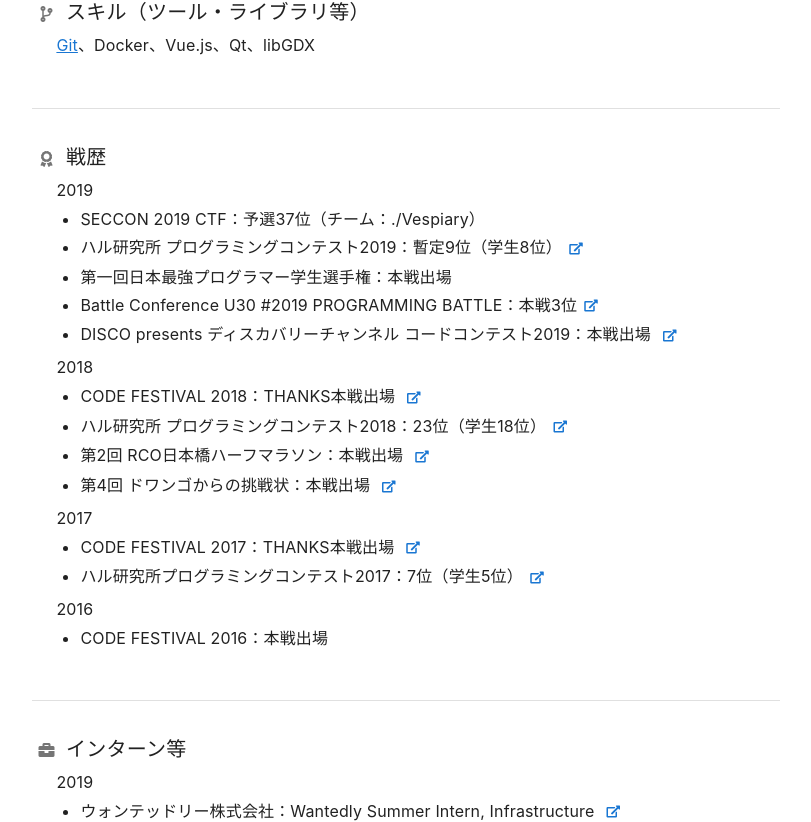
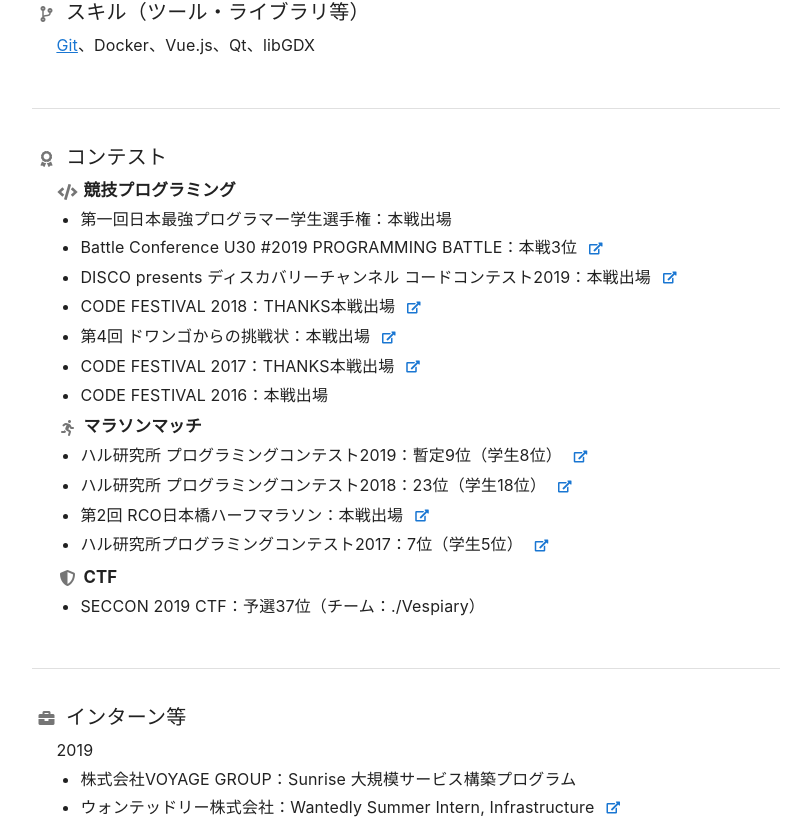
Before and after one commit to arkark/portfolio, a Vue app: page / in a window 1280 px wide. Shown: the part 4669-5491 px from the top of the page, without its empty margins (234-1045 px from the left). Built offline with nearby package versions, Linux system fonts and the light colour scheme; a web font is replaced by a local one.

Commit message:
Update About page

```diff
--- a/src/data/award.js
+++ b/src/data/award.js
@@ -1,91 +1,87 @@
 export default {
   id: "1",
-  label: "戦歴",
+  label: "コンテスト",
   icon: "fas fa-award",
   children: [
     {
-      id: "1-2019",
-      label: "2019",
+      id: "1-3",
+      label: " <b style='font-size: 1.05em;'>競技プログラミング</b>",
+      rawHtml: true,
+      icon: "fas fa-code",
       children: [
         {
-          id: "1-2019-5",
-          label: "SECCON 2019 CTF：予選37位（チーム：./Vespiary）"
-        },
-        {
-          id: "1-2019-4",
-          label: "ハル研究所 プログラミングコンテスト2019：暫定9位（学生8位）",
-          url: "https://ark4rk.hatenablog.com/entry/2019/10/17/170907",
-          rawHtml: true
-        },
-        {
-          id: "1-2019-3",
+          id: "1-3-3",
           label: "第一回日本最強プログラマー学生選手権：本戦出場"
         },
         {
-          id: "1-2019-2",
+          id: "1-3-2",
           label: "Battle Conference U30 #2019 PROGRAMMING BATTLE：本戦3位",
-          url: "https://ark4rk.hatenablog.com/entry/2019/07/06/224103",
-          rawHtml: true
+          url: "https://ark4rk.hatenablog.com/entry/2019/07/06/224103"
         },
         {
-          id: "1-2019-1",
+          id: "1-3-1",
           label:
             "DISCO presents ディスカバリーチャンネル コードコンテスト2019：本戦出場",
           url: "https://ark4rk.hatenablog.com/entry/2019/01/19/212955"
+        },
+        {
+          id: "1-3-4",
+          label: "CODE FESTIVAL 2018：THANKS本戦出場",
+          url: "https://ark4rk.hatenablog.com/entry/2018/11/27/234808"
+        },
+        {
+          id: "1-3-1",
+          label: "第4回 ドワンゴからの挑戦状：本戦出場",
+          url: "https://ark4rk.hatenablog.com/entry/2018/02/04/024943"
+        },
+        {
+          id: "1-3-2",
+          label: "CODE FESTIVAL 2017：THANKS本戦出場",
+          url: "https://ark4rk.hatenablog.com/entry/2017/12/03/202228"
+        },
+        {
+          id: "1-3-1",
+          label: "CODE FESTIVAL 2016：本戦出場"
         }
       ]
     },
     {
-      id: "1-2018",
-      label: "2018",
+      id: "1-2",
+      label: " <b style='font-size: 1.05em;'>マラソンマッチ</b>",
+      rawHtml: true,
+      icon: "fas fa-running",
       children: [
         {
-          id: "1-2018-4",
-          label: "CODE FESTIVAL 2018：THANKS本戦出場",
-          url: "https://ark4rk.hatenablog.com/entry/2018/11/27/234808"
+          id: "1-2-4",
+          label: "ハル研究所 プログラミングコンテスト2019：暫定9位（学生8位）",
+          url: "https://ark4rk.hatenablog.com/entry/2019/10/17/170907"
         },
         {
-          id: "1-2018-3",
+          id: "1-2-3",
           label: "ハル研究所 プログラミングコンテスト2018：23位（学生18位）",
-          url: "https://ark4rk.hatenablog.com/entry/2018/11/18/003654",
-          rawHtml: true
+          url: "https://ark4rk.hatenablog.com/entry/2018/11/18/003654"
         },
         {
-          id: "1-2018-2",
+          id: "1-2-2",
           label: "第2回 RCO日本橋ハーフマラソン：本戦出場",
           url: "https://ark4rk.hatenablog.com/entry/2018/03/11/184523"
         },
         {
-          id: "1-2018-1",
-          label: "第4回 ドワンゴからの挑戦状：本戦出場",
-          url: "https://ark4rk.hatenablog.com/entry/2018/02/04/024943"
+          id: "1-2-1",
+          label: "ハル研究所プログラミングコンテスト2017：7位（学生5位）",
+          url: "https://ark4rk.hatenablog.com/entry/2017/11/21/182044"
         }
       ]
     },
     {
-      id: "1-2017",
-      label: "2017",
+      id: "1-1",
+      label: " <b style='font-size: 1.05em;'>CTF</b>",
+      rawHtml: true,
+      icon: "fas fa-shield-alt",
       children: [
         {
-          id: "1-2017-2",
-          label: "CODE FESTIVAL 2017：THANKS本戦出場",
-          url: "https://ark4rk.hatenablog.com/entry/2017/12/03/202228"
-        },
-        {
-          id: "1-2017-1",
-          label: "ハル研究所プログラミングコンテスト2017：7位（学生5位）",
-          url: "https://ark4rk.hatenablog.com/entry/2017/11/21/182044",
-          rawHtml: true
-        }
-      ]
-    },
-    {
-      id: "1-2016",
-      label: "2016",
-      children: [
-        {
-          id: "1-2016-1",
-          label: "CODE FESTIVAL 2016：本戦出場"
+          id: "1-1-1",
+          label: "SECCON 2019 CTF：予選37位（チーム：./Vespiary）"
         }
       ]
     }
--- a/src/data/intern.js
+++ b/src/data/intern.js
@@ -7,6 +7,10 @@
       id: "1-2019",
       label: "2019",
       children: [
+        {
+          id: "1-2019-6",
+          label: "株式会社VOYAGE GROUP：Sunrise 大規模サービス構築プログラム"
+        },
         {
           id: "1-2019-5",
           label:
```
